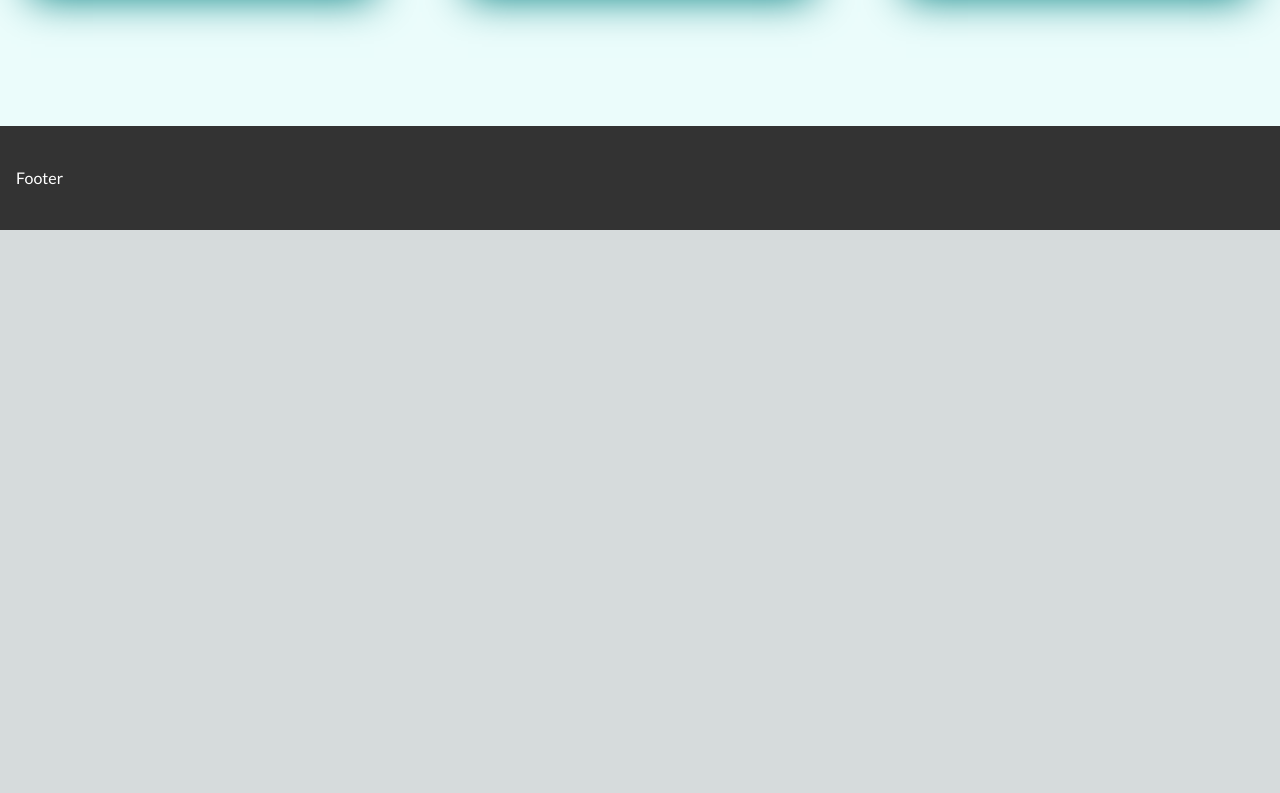
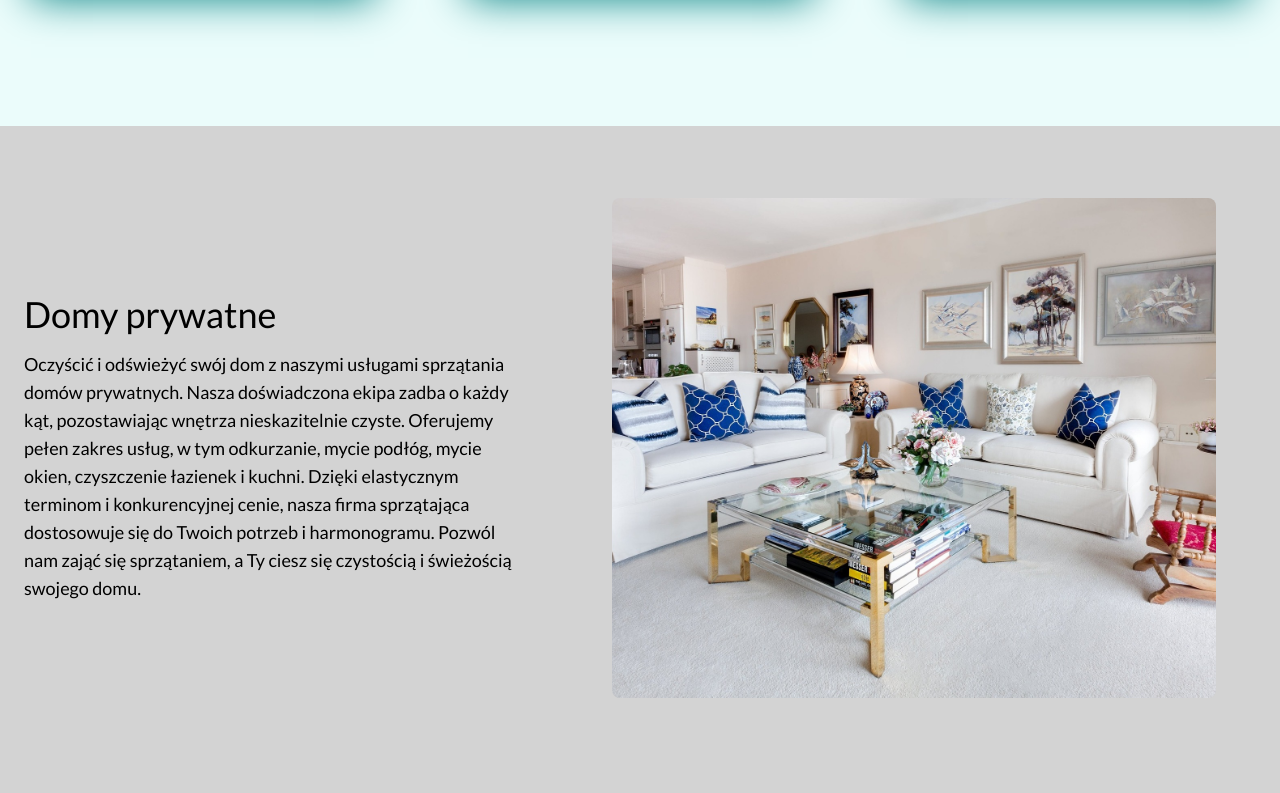
Before and after one commit to VxrRoot/cleanhand, a Next.js app: page / in a window 1280 px wide. Shown: the part 1767-2560 px from the top of the page. Before the commit the page ends 1997 px from the top, so only its background shows below. Built offline with nearby package versions, Linux system fonts and the light colour scheme.

Commit message:
Add realizations section

```diff
--- a/src/app/page.tsx
+++ b/src/app/page.tsx
@@ -1,8 +1,7 @@
 import HeroSection from "@/components/Sections/HeroSection";
 import NumbersSection from "@/components/Sections/NumbersSection";
+import RealizationsSection from "@/components/Sections/RealizationsSection";
 import WorkflowSection from "@/components/Sections/WorkflowSection";
-import WidthManager from "@/components/WidthManager";
-import Image from "next/image";
 
 export default function Home() {
   return (
@@ -10,6 +9,7 @@ export default function Home() {
       <HeroSection />
       <NumbersSection />
       <WorkflowSection />
+      <RealizationsSection />
     </main>
   );
 }
--- /dev/null
+++ b/src/components/Sections/RealizationsSection.tsx
@@ -0,0 +1,97 @@
+import React from "react";
+import WidthManager from "../WidthManager";
+import Image from "next/image";
+
+const RealizationsSection = () => {
+  return (
+    <section className="bg-lightGray w-full">
+      <WidthManager>
+        <section className="flex flex-col gap-16 lg:gap-24 px-2 py-8">
+          <div className="flex-col flex lg:flex-row lg:gap-12 gap-8">
+            <div className="flex-1 flex justify-center flex-col gap-4 lg:max-w-[500px]">
+              <h2 className="bold text-3xl lg:text-4xl">Domy prywatne</h2>
+              <p className="lg:text-lg">
+                Oczyścić i odświeżyć swój dom z naszymi usługami sprzątania
+                domów prywatnych. Nasza doświadczona ekipa zadba o każdy kąt,
+                pozostawiając wnętrza nieskazitelnie czyste. Oferujemy pełen
+                zakres usług, w tym odkurzanie, mycie podłóg, mycie okien,
+                czyszczenie łazienek i kuchni. Dzięki elastycznym terminom i
+                konkurencyjnej cenie, nasza firma sprzątająca dostosowuje się do
+                Twoich potrzeb i harmonogramu. Pozwól nam zająć się sprzątaniem,
+                a Ty ciesz się czystością i świeżością swojego domu.
+              </p>
+            </div>
+            <div className="flex-1 flex items-center justify-center lg:p-10">
+              <div className=" grow shrink lg:basis-1 relative h-[500px] rounded-lg">
+                <Image
+                  alt="posprzatany dom"
+                  src="/home-clean.jpg"
+                  fill
+                  sizes="604px"
+                  className="absolute rounded-lg z-0 object-cover	object-center"
+                />
+              </div>
+            </div>
+          </div>
+
+          <div className="grid lg:grid-cols-2 ">
+            <div className="flex-1 flex justify-center flex-col gap-4  lg:order-2">
+              <h2 className="bold text-3xl lg:text-4xl t">
+                Przestrzeń biurowa
+              </h2>
+              <p className="lg:text-lg ">
+                Usługa sprzątania biur polega na kompleksowym utrzymaniu
+                czystości w miejscu pracy. Obejmuje odkurzanie, mycie podłóg,
+                dezynfekcję powierzchni, czyszczenie sanitariatów, opróżnianie
+                koszy na śmieci. Sprzątanie biur pomaga stworzyć higieniczne i
+                przyjazne środowisko pracy, co zwiększa komfort i efektywność
+                pracowników.
+              </p>
+            </div>
+            <div className="flex-1 flex items-center justify-center lg:p-10 lg:pl-0 lg:order-1">
+              <div className="grow shrink lg:basis-1 relative h-[500px] rounded-lg">
+                <Image
+                  alt="posprzatany dom"
+                  src="/home-clean.jpg"
+                  fill
+                  sizes="604px"
+                  className="absolute rounded-lg z-0 object-cover	object-center"
+                />
+              </div>
+            </div>
+          </div>
+
+          <div className="flex-col flex lg:flex-row lg:gap-12 gap-8">
+            <div className="flex-1 flex justify-center flex-col gap-4 lg:max-w-[500px]">
+              <h2 className="bold text-3xl lg:text-4xl">
+                Budowa w stanie deweloperskim
+              </h2>
+              <p className="lg:text-lg">
+                Usługa sprzątania budowy w stanie developerskim polega na
+                usuwaniu pozostałości po budowie, oczyszczaniu powierzchni,
+                usuwaniu etykiet, czyszczeniu sanitariatów, usuwaniu
+                niebezpiecznych materiałów i porządkowaniu terenu wokół budynku.
+                Obejmuje to usuwanie gruzu, kamieni i innych elementów, aby
+                przywrócić nowo zbudowany obiekt do stanu czystości i
+                bezpieczeństwa przed przekazaniem klientowi.
+              </p>
+            </div>
+            <div className="flex-1 flex items-center justify-center lg:p-10">
+              <div className=" grow shrink lg:basis-1 relative h-[500px] rounded-lg">
+                <Image
+                  alt="posprzatany dom"
+                  src="/home-clean.jpg"
+                  fill
+                  sizes="604px"
+                  className="absolute rounded-lg z-0 object-cover	object-center"
+                />
+              </div>
+            </div>
+          </div>
+        </section>
+      </WidthManager>
+    </section>
+  );
+};
+
+export default RealizationsSection;
```
Also changed, not shown: public/home-clean.jpg (added).
